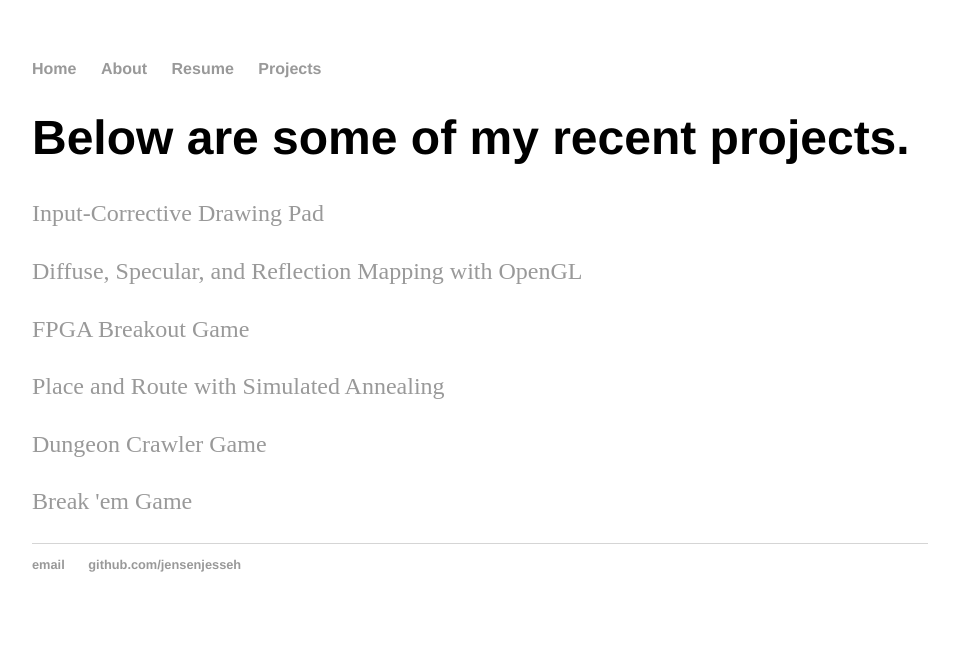
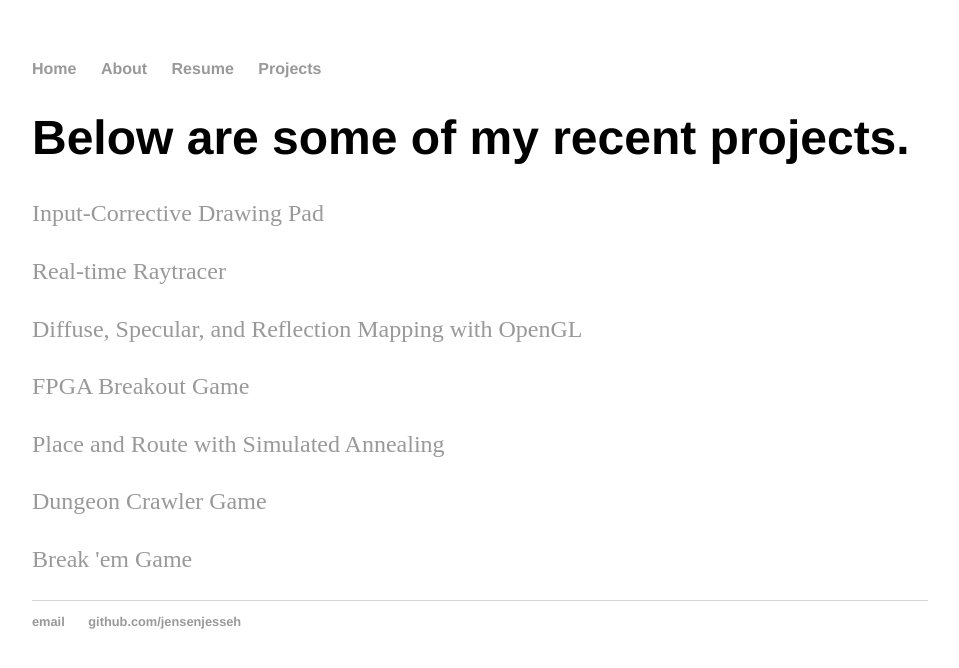
Before and after one commit to jensenjesseh/jensenjesseh.github.io, a Jekyll site: the page built from projects/index.html, in a window 1280 px wide. Shown: the top 668 px of the page, without its empty margins (160-1119 px from the left). Built offline with Jekyll 4.4.1, drawn with Linux system fonts in a browser that asks for light colours.

Commit message:
Update index.html

```diff
--- a/projects/index.html
+++ b/projects/index.html
@@ -5,6 +5,7 @@ title: Jesse Jensen's Projects
  <div class="projectList">
       <h1>Below are some of my recent projects.</h1>
       <p> <a href="/input_corrective_pad">Input-Corrective Drawing Pad</a></p>
+      <p> <a href="/ray_tracer">Real-time Raytracer</a></p>
       <p> <a href="/diffuse_reflect_ambient">Diffuse, Specular, and Reflection Mapping with OpenGL</a></p>
       <p> <a href="/FPGA_breakout">FPGA Breakout Game</a></p>
       <p> <a href="/simulated_annealing">Place and Route with Simulated Annealing</a></p>
```
